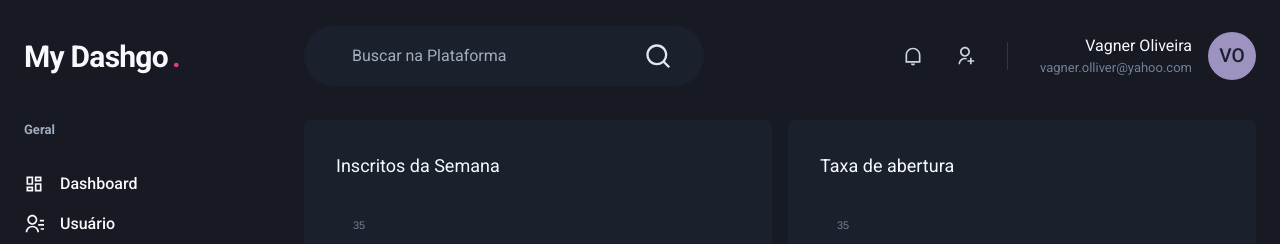
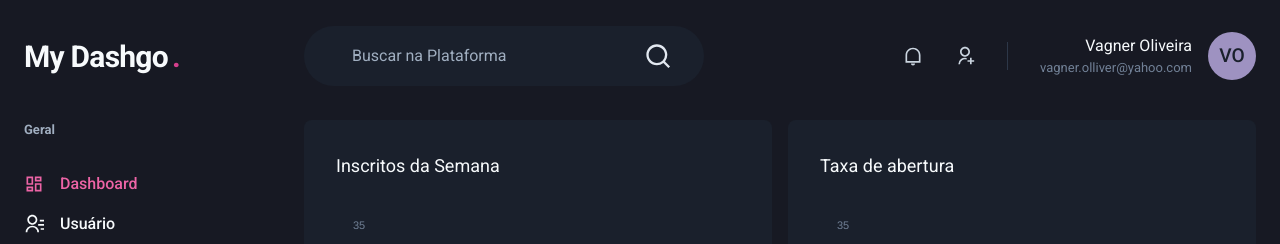
Before and after one commit to vagnerolliver/ignite-my-dashgo, a Next.js app: page /dashboard in a window 1280 px wide. Shown: the top 244 px of the page. Built offline with nearby package versions, Linux system fonts and the light colour scheme.

Commit message:
feat: create ActiveLink component

```diff
--- /dev/null
+++ b/src/components/ActiveLink/Index.tsx
@@ -0,0 +1,36 @@
+import { ReactElement, cloneElement } from 'react'
+import Link, { LinkProps } from 'next/link'
+import { useRouter } from 'next/router';
+
+interface ActiveLinkProps extends LinkProps{
+  children: ReactElement,
+  shouldMatchExactHref?: boolean;
+}
+
+export function ActiveLink({
+  children,
+  shouldMatchExactHref = false,
+  ...rest
+}: ActiveLinkProps) {
+  const { asPath } = useRouter()
+
+  let isActive = false;
+
+  // asPath === rest.as)
+  if (shouldMatchExactHref && (asPath === rest.href)) {
+    isActive = true
+  }
+
+  // asPath.startsWith(String(rest.as))
+  if (!shouldMatchExactHref && (asPath.startsWith(String(rest.href)))) {
+        isActive = true
+      }
+
+  return (
+    <Link {...rest}>
+      {cloneElement(children, {
+        color: isActive ? 'pink.400' : 'gray.50'
+      })}
+    </Link>
+  );
+}
--- a/src/components/Layout/Sidebar/NavLink.tsx
+++ b/src/components/Layout/Sidebar/NavLink.tsx
@@ -1,16 +1,20 @@
-import { Icon, Link, Text, LinkProps as ChakraLinkProps } from "@chakra-ui/react";
+import { Icon, Link as ChakraLink, Text, LinkProps as ChakraLinkProps } from "@chakra-ui/react";
 import { ElementType } from "react";
 
+import { ActiveLink } from "../../ActiveLink/Index";
 interface NavLinkProps extends ChakraLinkProps {
   text: string;
-  icon: ElementType
+  icon: ElementType,
+  href: string
 }
 
-export function NavLink({ text, icon, ...rest }: NavLinkProps){
+export function NavLink({ text, icon, href,...rest }: NavLinkProps){
   return (
-    <Link display="flex" alignItems="center" {...rest}>
-      <Icon as={icon} fontSize="20" />
-      <Text ml="4" fontWeight="medium">{text}</Text>
-    </Link>
+    <ActiveLink href={href} passHref>
+      <ChakraLink display="flex" alignItems="center" {...rest}>
+        <Icon as={icon} fontSize="20" />
+        <Text ml="4" fontWeight="medium">{text}</Text>
+      </ChakraLink>
+    </ActiveLink>
   );
 }
--- a/src/components/Layout/Sidebar/SidebarNav.tsx
+++ b/src/components/Layout/Sidebar/SidebarNav.tsx
@@ -8,13 +8,13 @@ export function SidebarNav() {
   return (
     <Stack spacing="12" align="fle">
       <NavSection title="Geral">
-        <NavLink icon={RiDashboardLine} text="Dashboard" />
-        <NavLink icon={RiContactsLine} text="Usuário" />
+        <NavLink href="/dashboard" icon={RiDashboardLine} text="Dashboard" />
+        <NavLink href="/users" icon={RiContactsLine} text="Usuário" />
       </NavSection>
 
       <NavSection title="Automação">
-        <NavLink icon={RiInputMethodLine} text="Formulários" />
-        <NavLink icon={RiGitMergeLine} text="Automação" />
+        <NavLink href="/forms" icon={RiInputMethodLine} text="Formulários" />
+        <NavLink href="/automation" icon={RiGitMergeLine} text="Automação" />
       </NavSection>
     </Stack>
   )
--- a/src/pages/users/create.tsx
+++ b/src/pages/users/create.tsx
@@ -1,4 +1,5 @@
 import { Box, Button, Divider, Flex, Heading, HStack, SimpleGrid, VStack } from "@chakra-ui/react"
+import Link from "next/link"
 
 import { Sidebar } from "../../components/Layout/Sidebar/Index"
 import { Header } from "../../components/Layout/Header/Index"
@@ -31,7 +32,9 @@ export default function CreateUser() {
 
           <Flex mt={["6","8"]} justify="flex-end">
             <HStack spacing="4">
-              <Button colorScheme="whiteAlpha">Cancelar</Button>
+              <Link href="/users" passHref>
+                <Button as="a" colorScheme="whiteAlpha">Cancelar</Button>
+              </Link>
               <Button colorScheme="pink">Salvar</Button>
             </HStack>
           </Flex>
--- a/src/pages/users/index.tsx
+++ b/src/pages/users/index.tsx
@@ -1,5 +1,6 @@
 import { Box, Button, Checkbox, Flex, Heading, Icon, Table, Tbody, Td, Text, Th, Thead, Tr, useBreakpointValue } from "@chakra-ui/react"
 import { RiAddLine, RiPencilLine } from "react-icons/ri"
+import Link from "next/link"
 
 import { Sidebar } from "../../components/Layout/Sidebar/Index"
 import { Pagination } from "../../components/Pagination/Index"
@@ -22,6 +23,7 @@ export default function UserList() {
           <Flex mb="8" justify="space-between" align="center">
             <Heading size="lg" fontWeight="normal">Usuários</Heading>
 
+            <Link href="/users/create" passHref>
               <Button
                 as="a"
                 size="sm"
@@ -31,6 +33,7 @@ export default function UserList() {
               >
                 Criar novo
               </Button>
+            </Link>
           </Flex>
 
           <Table colorScheme="whiteAlpha">
```
Lines whose indentation alone changed are shown as unchanged.
